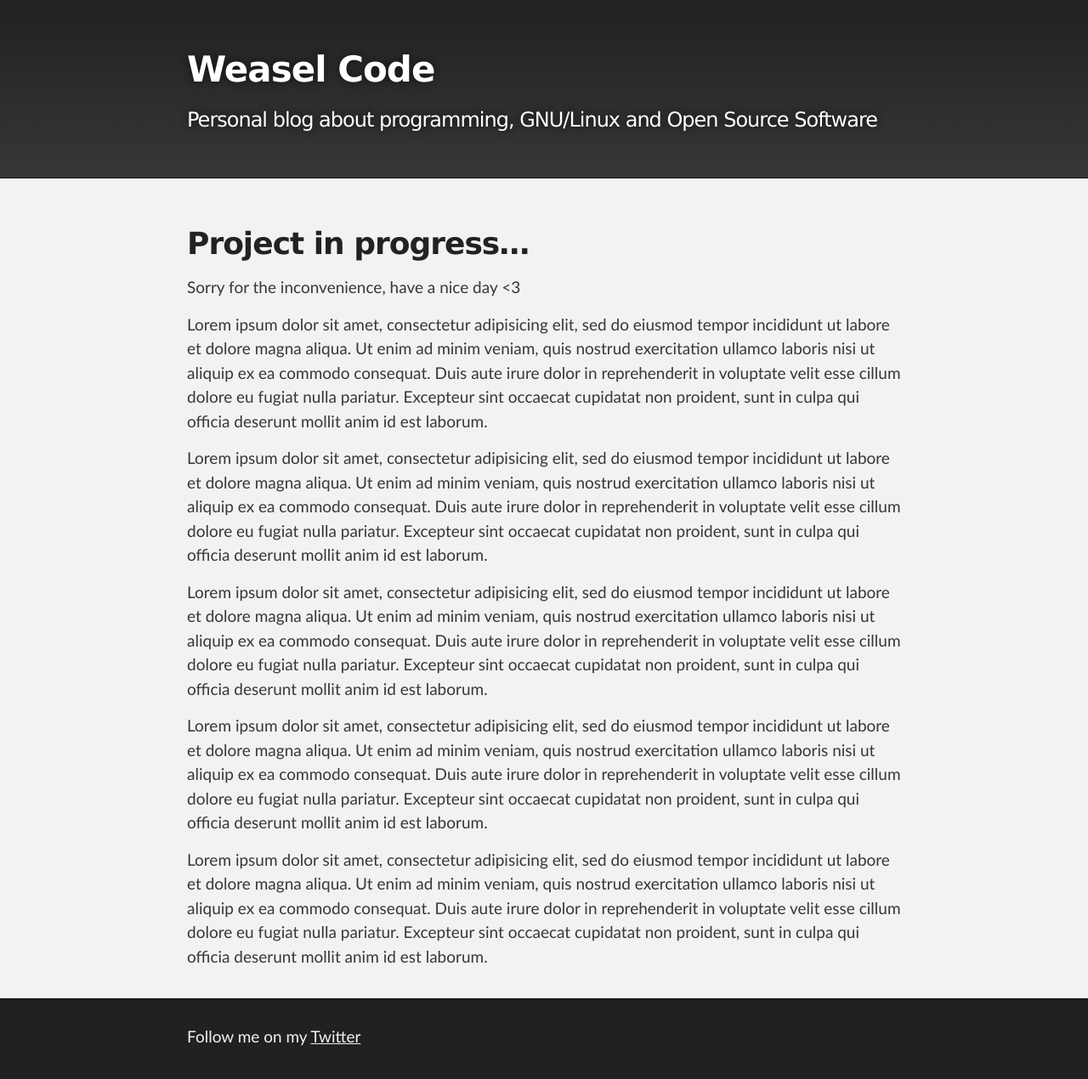
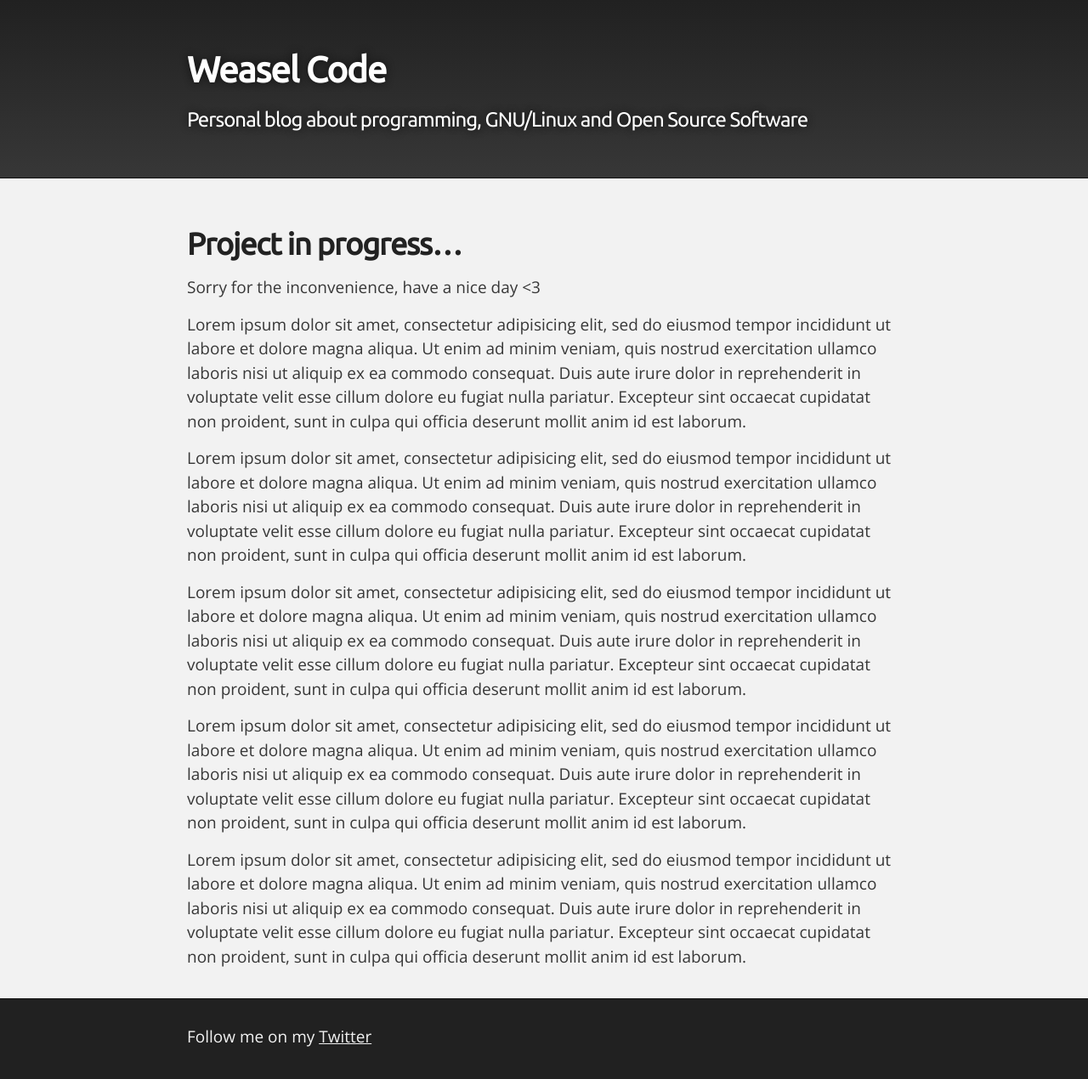
Before and after one commit to dp-weasel/WeaselCode, a Jekyll site: the page built from index.md, in a window 1280 px wide. Shown: the whole page at 85% size. Built offline with Jekyll 4.4.1, drawn with Linux system fonts in a browser that asks for light colours; our own code applies the rules of GitHub Pages for plain Markdown files.

Commit message:
css is improved - font-family ubuntu and open sans

```diff
--- a/_sass/jekyll-theme-slate.scss
+++ b/_sass/jekyll-theme-slate.scss
@@ -1,4 +1,5 @@
 @import "rouge-github";
+@import url('https://fonts.googleapis.com/css?family=Open+Sans|Ubuntu');
 
 /*******************************************************************************
 MeyerWeb Reset
@@ -48,7 +49,7 @@ body {
   color:#373737;
   background: #212121;
   font-size: 19px;
-  font-family: 'Myriad Pro', Calibri, Helvetica, Arial, sans-serif;
+  font-family: 'Open Sans', sans-serif;
   line-height: 1.5;
   -webkit-font-smoothing: antialiased;
 }
@@ -57,7 +58,7 @@ h1, h2, h3, h4, h5, h6 {
   margin: 10px 0;
   font-weight: 700;
   color:#222222;
-  font-family: 'Lucida Grande', 'Calibri', Helvetica, Arial, sans-serif;
+  font-family: 'Ubuntu', sans-serif;
   letter-spacing: -1px;
 }
 
```
